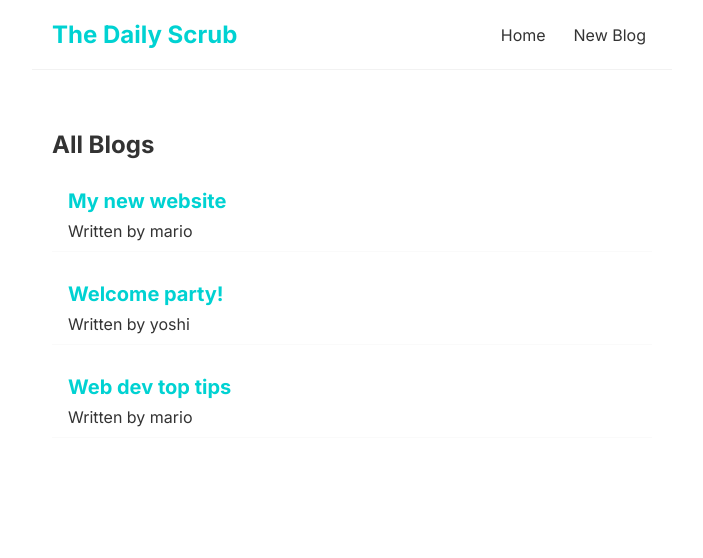
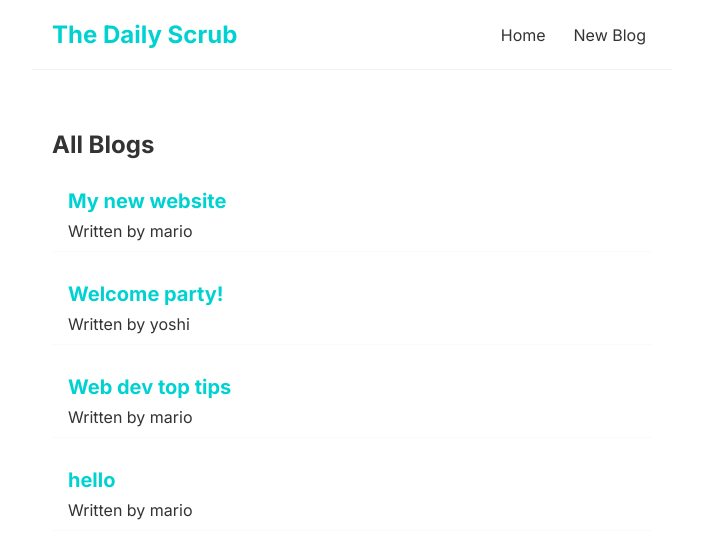
Before and after one commit to BradleyBuckets/react-micro-blog, a React (Create React App) app: page / in a window 1280 px wide. Shown: the top 558 px of the page, without its empty margins (288-991 px from the left). Built offline with nearby package versions, Linux system fonts and the light colour scheme; data requests are answered from the project's data file.

Commit message:
Add submit logic

```diff
--- a/data/db.json
+++ b/data/db.json
@@ -17,6 +17,12 @@
       "body": "lorem ipsum...",
       "author": "mario",
       "id": 3
+    },
+    {
+      "title": "hello",
+      "body": "well hello",
+      "author": "mario",
+      "id": 4
     }
   ]
 }
--- a/src/Create.js
+++ b/src/Create.js
@@ -1,18 +1,32 @@
 import React, { useState } from "react";
+import { useHistory } from "react-router-dom";
 
 const Create = () => {
   let [title, setTitle] = useState("");
   let [body, setBody] = useState("");
   let [author, setAuthor] = useState("mario");
+  let [isPending, setIsPending] = useState(false);
+  let history = useHistory();
 
   const handleSubmit = (e) => {
     e.preventDefault();
+    const blog = { title, body, author };
+    setIsPending(true);
+    fetch("http://localhost:8000/blogs", {
+      method: "POST",
+      headers: { "Content-Type": "application/json" },
+      body: JSON.stringify(blog),
+    }).then(() => {
+      setIsPending(false);
+      console.log("New blog added");
+      history.push("/");
+    });
   };
 
   return (
     <div className="create">
       <h2>Add a new blog</h2>
-      <form>
+      <form onSubmit={(e) => handleSubmit(e)}>
         <label>Blog Title:</label>
         <input
           type="text"
@@ -31,10 +45,11 @@ const Create = () => {
           <option value="mario">Mario</option>
           <option value="yoshi">Yoshi</option>
         </select>
-        <button onClick={(e) => handleSubmit(e)}>Add Blog</button>
-        <p>{title}</p>
+        {isPending && <button disabled>Adding...</button>}
+        {!isPending && <button>Add Blog</button>}
+        {/* <p>{title}</p>
         <p>{body}</p>
-        <p>{author}</p>
+        <p>{author}</p> */}
       </form>
     </div>
   );
```
Lines whose indentation alone changed are shown as unchanged.
